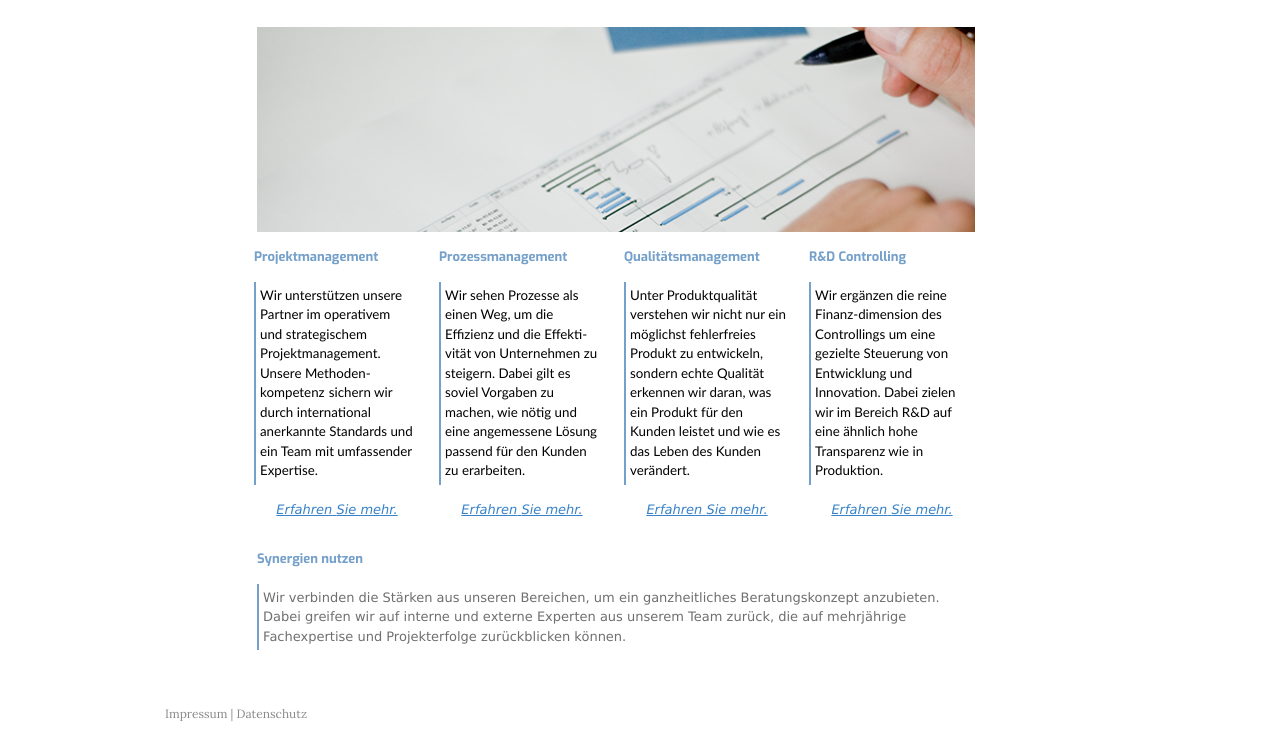
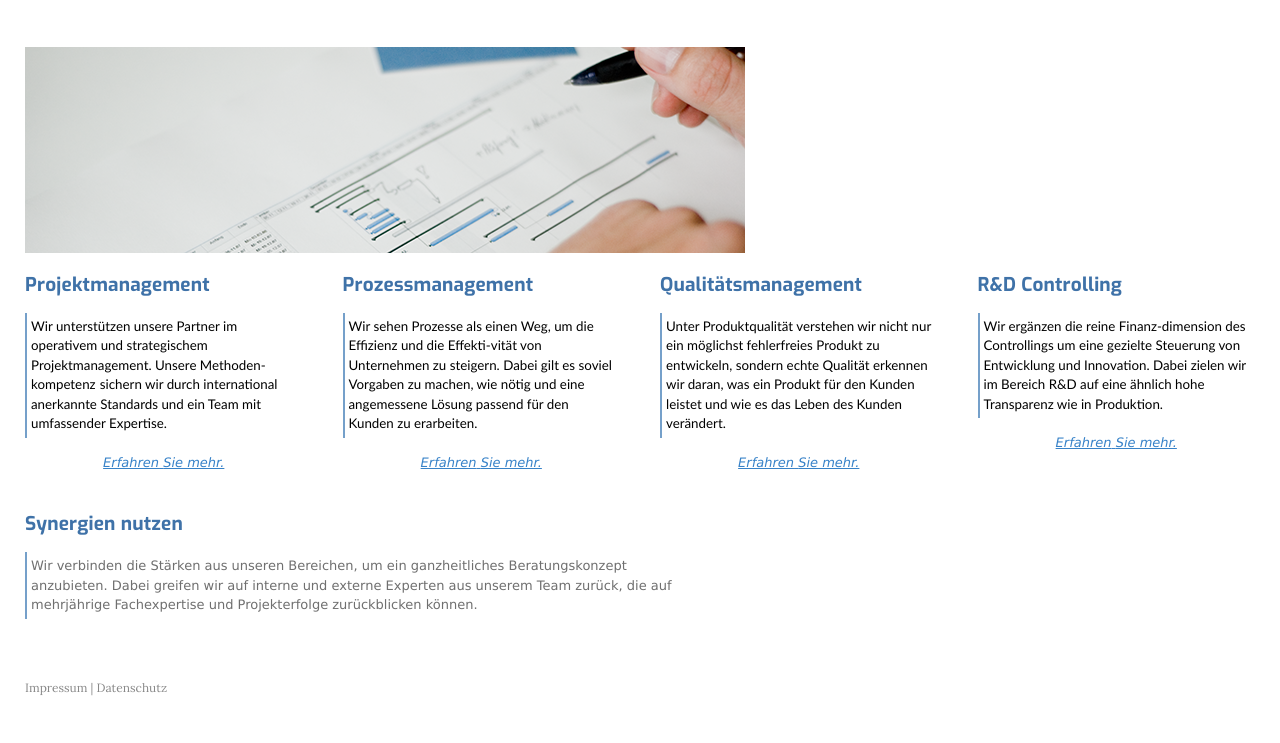
Before and after one commit to mirko-cdx/eosconsulting, a plain HTML site: page site/index.html in a window 1280 px wide. Shown: the part 221-964 px from the top of the page. After the commit the page ends 938 px from the top, so only its background shows below. Drawn offline with Linux system fonts and the light colour scheme.

Commit message:
Layout: kräftigere Überschriften, Logo/Inhalt/Footer linksbündig, Spalten über volle Breite
- Überschriften 19px, dunkleres Blau #3f72a8 (Kontrast 5:1)
- Logo und Fußzeile linksbündig, bündig mit dem Inhalt
- Leere Einzugsspalten entfernt, Spalten teilen sich die Fensterbreite
- Textzeilen auf max. 80 Zeichen begrenzt

Co-Authored-By: Claude Opus 5.5 <noreply@anthropic.com>
Claude-Session: https://claude.ai/code/session_012VJzcVJdAMnj4mVcp4ap5P

```diff
--- a/site/assets/jimdo.css
+++ b/site/assets/jimdo.css
@@ -30,14 +30,15 @@ a:focus-visible, input:focus-visible, textarea:focus-visible, label:focus-visibl
   box-sizing: border-box;
 }
 .jtpl-topbar {
-  max-width: 1000px; margin: 0 auto;
+  max-width: none; margin: 0;
+  padding: 0 25px; box-sizing: border-box;
   display: flex; align-items: center;
   min-height: 80px;
 }
-.jtpl-logo { width: 250px; padding: 0 20px; box-sizing: border-box; flex: none; }
+.jtpl-logo { width: auto; padding: 0; box-sizing: border-box; flex: none; }
 .jtpl-logo img { display: block; width: 200px; height: auto; max-height: 120px; }
 
-.jtpl-navigation { flex: 1; margin: 6px 30px 0; text-align: right; max-width: 700px; min-width: 280px; margin-left: auto; }
+.jtpl-navigation { flex: 1; margin: 6px 0 0 30px; text-align: right; min-width: 280px; }
 .jtpl-navigation ul { list-style: none; margin: 0; padding: 0; }
 .jtpl-navigation a {
   display: block;
@@ -74,20 +75,23 @@ a:focus-visible, input:focus-visible, textarea:focus-visible, label:focus-visibl
 .jtpl-content {
   display: block;
   /* Wie im Original: Inhaltsbereich linksbündig (Kopf- und Fußzeile mittig) */
-  max-width: 1000px; margin: 0;
-  padding: 110px 25px 20px;
+  max-width: none; margin: 0;
+  padding: 120px 25px 20px;
   box-sizing: border-box;
 }
-.j-hgrid { display: flex; justify-content: space-between; align-items: flex-start; margin: 0 0 15px; }
-.j-col { box-sizing: border-box; min-width: 0; }
+.j-hgrid { display: flex; gap: 40px; align-items: flex-start; margin: 0 0 20px; }
+.j-col { box-sizing: border-box; min-width: 0; flex: 1 1 0; width: auto !important; }
+.j-col:empty { display: none; }
+.j-image img { width: 720px; }
 .j-col > * + * { margin-top: 15px; }
 
 .j-header {
   margin: 0;
   font-family: "Exo", sans-serif;
-  font-size: 13px; font-weight: bold; font-style: normal;
-  line-height: 1.5em; text-align: left; text-transform: none;
-  color: #75a0ca;
+  font-size: 19px; font-weight: bold; font-style: normal;
+  line-height: 1.3; text-align: left; text-transform: none;
+  letter-spacing: .01em;
+  color: #3f72a8;
   word-wrap: break-word;
 }
 .j-text {
@@ -97,6 +101,7 @@ a:focus-visible, input:focus-visible, textarea:focus-visible, label:focus-visibl
   word-wrap: break-word;
 }
 .j-text p { margin: 0; }
+.j-text { max-width: 80ch; }
 .j-text ul, .j-text ol { margin: 0; padding-left: 20px; }
 .j-text table { border-collapse: separate; border-spacing: 0; }
 .j-text td { padding: 1px; vertical-align: top; }
@@ -134,8 +139,8 @@ hr { border: 0; border-top: 1px solid #ddd; margin: 15px 0; }
 /* ---------- Fußzeile ---------- */
 .jtpl-footer { padding: 20px 25px; }
 .jtpl-footer__inner {
-  max-width: 1000px; margin: 0 auto; box-sizing: border-box;
-  padding: 0 25px;
+  max-width: none; margin: 0; box-sizing: border-box;
+  padding: 0;
   font-family: Lora, serif; font-size: 12px; color: #888;
 }
 .jtpl-footer a { color: #888; }
@@ -145,7 +150,8 @@ hr { border: 0; border-top: 1px solid #ddd; margin: 15px 0; }
 @media (max-width: 768px) {
   .jtpl-header { position: absolute; min-height: 67px; padding: 3px 0; }
   .jtpl-topbar { min-height: 61px; }
-  .jtpl-logo { width: 170px; padding: 5px 15px; }
+  .jtpl-topbar { padding: 0 15px; }
+  .jtpl-logo { width: 170px; padding: 5px 0; }
   .jtpl-logo img { width: auto; max-height: 45px; }
   .nav-burger {
     display: block; margin-left: auto; margin-right: 15px;
@@ -171,6 +177,7 @@ hr { border: 0; border-top: 1px solid #ddd; margin: 15px 0; }
   .nav-l1 a { padding: 6px 20px 6px 40px; }
   .nav-l2 a { padding: 6px 20px 6px 60px; }
   .jtpl-content { padding-top: 87px; }
+  .j-hgrid { gap: 0; }
   .j-hgrid { flex-direction: column; }
   .j-col { width: 100% !important; }
   .j-col:empty { display: none; }
```
